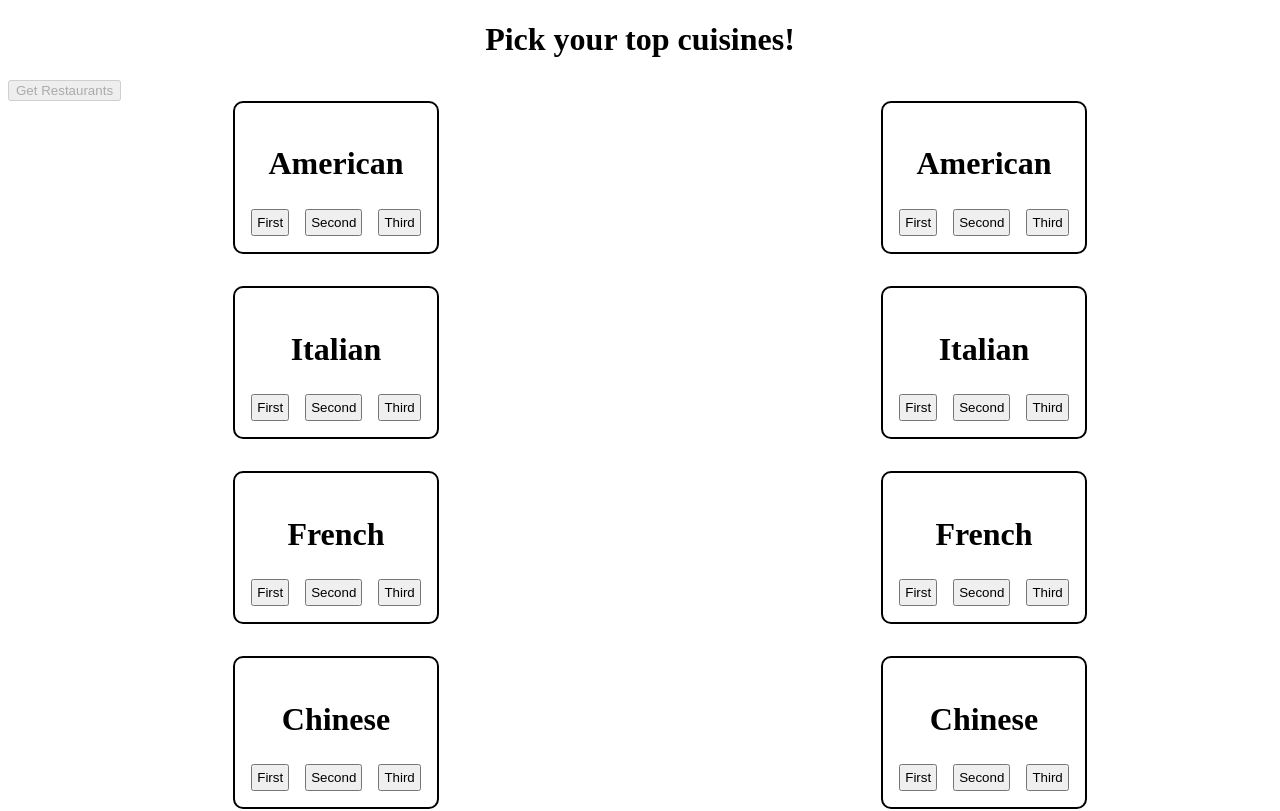
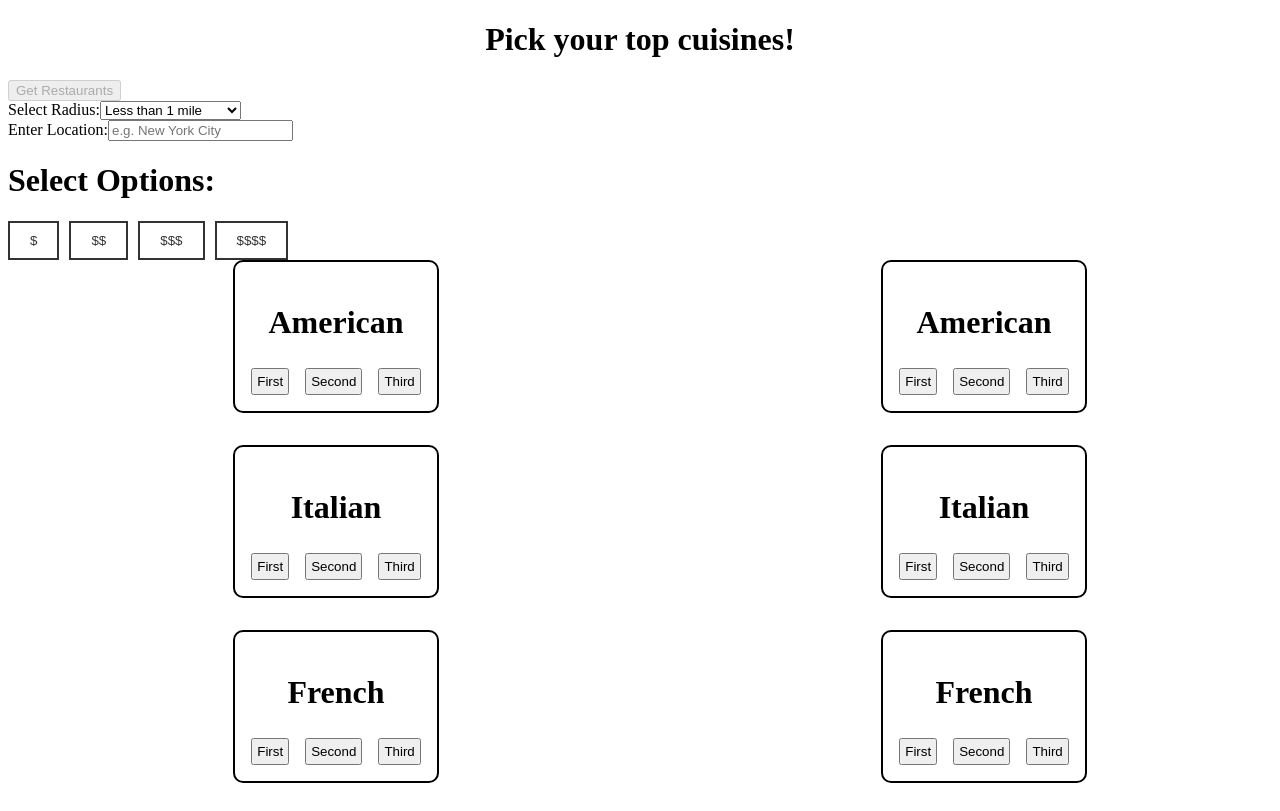
Before and after one commit to BertMorris/yelp-api-next, a Next.js app: page /1 in a window 1280 px wide. Shown: the top 811 px of the page. Built offline with nearby package versions, Linux system fonts and the light colour scheme.

Commit message:
modified:   package-lock.json 	modified:   package.json 	modified:   postcss.config.js 	modified:   src/pages/[location]/index.tsx 	modified:   src/styles/globals.css

```diff
--- a/package.json
+++ b/package.json
@@ -15,7 +15,7 @@
     "autoprefixer": "10.4.14",
     "eslint": "8.39.0",
     "eslint-config-next": "13.3.4",
-    "next": "13.3.4",
+    "next": "^13.3.4",
     "postcss": "8.4.23",
     "react": "18.2.0",
     "react-dom": "18.2.0",
--- a/src/pages/[location]/index.tsx
+++ b/src/pages/[location]/index.tsx
@@ -5,8 +5,13 @@ import { useRouter } from "next/router";
 type Props = {};
 
 export default function Cuisines({}: Props) {
+
   const [left, setLeft] = useState<string[]>(["", "", ""]);
   const [right, setRight] = useState<string[]>(["", "", ""]);
+  const [location, setLocation] = useState('');
+  const [selectedRadius, setSelectedRadius] = useState(1);
+  const [selectedOptions, setSelectedOptions] = useState<number[]>([]);
+
 
   const router = useRouter();
   const cuisines = [
@@ -20,6 +25,34 @@ export default function Cuisines({}: Props) {
     "Mediterranean",
     "Indian",
   ];
+
+
+  const handleOptionClick = (option:any) => {
+    if (selectedOptions.includes(option)) {
+      setSelectedOptions(selectedOptions.filter((selectedOption) => selectedOption !== option));
+    } else {
+      setSelectedOptions([...selectedOptions, option]);
+    }
+
+    console.log(selectedOptions);
+
+
+    // console.log(containsFour);
+  };
+
+
+
+
+
+  const handleLocationChange = (event:any) => {
+    setLocation(event.target.value);
+    console.log(event.target.value);
+  };
+
+  const handleRadiusChange = (event:any) => {
+    setSelectedRadius(parseInt(event.target.value));
+    console.log(event.target.value);
+  };
 
   function isDisabled() {
     if (left.includes("") || right.includes("")) {
@@ -55,6 +88,36 @@ export default function Cuisines({}: Props) {
       >
         Get Restaurants
       </button>
+
+
+      <form>
+      <label htmlFor="radius">Select Radius:</label>
+      <select id="radius" name="radius" value={selectedRadius} onChange={handleRadiusChange}>
+        <option value={1}>Less than 1 mile</option>
+        <option value={10}>Less than 10 miles</option>
+        <option value={25}>Less than 25 miles</option>
+        <option value={50}>Less than 50 miles</option>
+        <option value={100}>Less than 100 miles</option>
+      </select>
+    </form>
+
+      <form>
+      <label htmlFor="location">Enter Location:</label>
+      <input type="text" id="location" name="location" placeholder="e.g. New York City" value={location} onChange={handleLocationChange} />
+    </form>
+
+
+    <div className="App">
+      <h1>Select Options:</h1>
+      <div className="button-group">
+        <button className={`button ${selectedOptions.includes(1) ? "selected" : ""}`} onClick={() => handleOptionClick(1)}>$</button>
+        <button className={`button ${selectedOptions.includes(2) ? "selected" : ""}`} onClick={() => handleOptionClick(2)}>$$</button>
+        <button className={`button ${selectedOptions.includes(3) ? "selected" : ""}`} onClick={() => handleOptionClick(3)}>$$$</button>
+        <button className={`button ${selectedOptions.includes(4) ? "selected" : ""}`} onClick={() => handleOptionClick(4)}>$$$$</button>
+      </div>
+    </div>
+
+
       <div className="side-by-side">
         <ul className="cuisine__list">
           {cuisines.map((item) => (
--- a/src/styles/globals.css
+++ b/src/styles/globals.css
@@ -40,3 +40,21 @@ li {
   display: flex;
   gap: 2rem;
 }
+.button {
+  background-color: #fff;
+  color: #333;
+  border: 2px solid #333;
+  padding: 10px 20px;
+  margin-right: 10px;
+  cursor: pointer;
+}
+
+.button.selected {
+  background-color: rgb(239, 120, 200);
+  color: #fff;
+}
+
+.button:hover {
+  background-color: rgb(239, 120, 200);
+  color: #fff;
+}
```
Also changed, not shown: postcss.config.js (line endings or trailing spaces), 1 other file (tests, documents, lock files or other folders).
